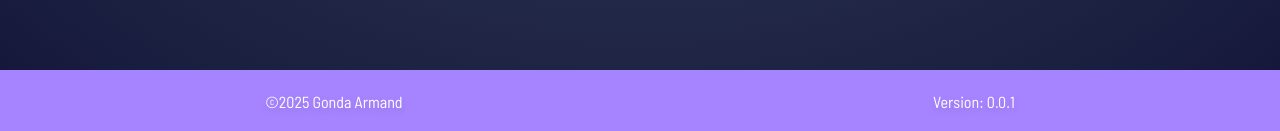
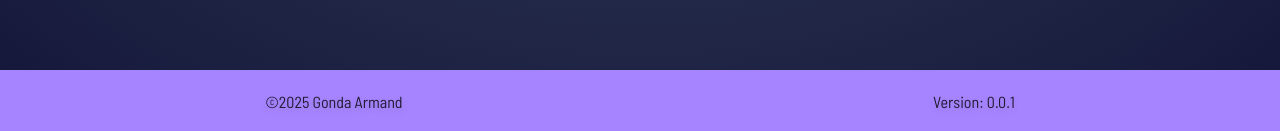
Before and after one commit to Xenonyy/rock-paper-scissors, a React (Vite) app: page / in a window 1280 px wide. Shown: the part 730-861 px from the top of the page. Built offline with nearby package versions, Linux system fonts and the light colour scheme.

Commit message:
improve WCAG compatibility

```diff
--- a/src/components/common/Footer.tsx
+++ b/src/components/common/Footer.tsx
@@ -2,9 +2,9 @@ import { ProjectDetails } from '../../enums/projectDetails';
 
 export const Footer = () => {
   return (
-    <footer className="h-16 bg-violet-400 justify-around items-center flex flex-row">
-      <span className="text-white font-medium drop-shadow-md">&copy;{ProjectDetails.year} Gonda Armand</span>
-      <span className="text-white font-medium drop-shadow-md">{`Version: ${ProjectDetails.version}`}</span>
+    <footer className="h-16 bg-violet-400 text-black/80 justify-around items-center flex flex-row">
+      <span className=" font-medium drop-shadow-md">&copy;{ProjectDetails.year} Gonda Armand</span>
+      <span className=" font-medium drop-shadow-md">{`Version: ${ProjectDetails.version}`}</span>
     </footer>
   );
 };
```
